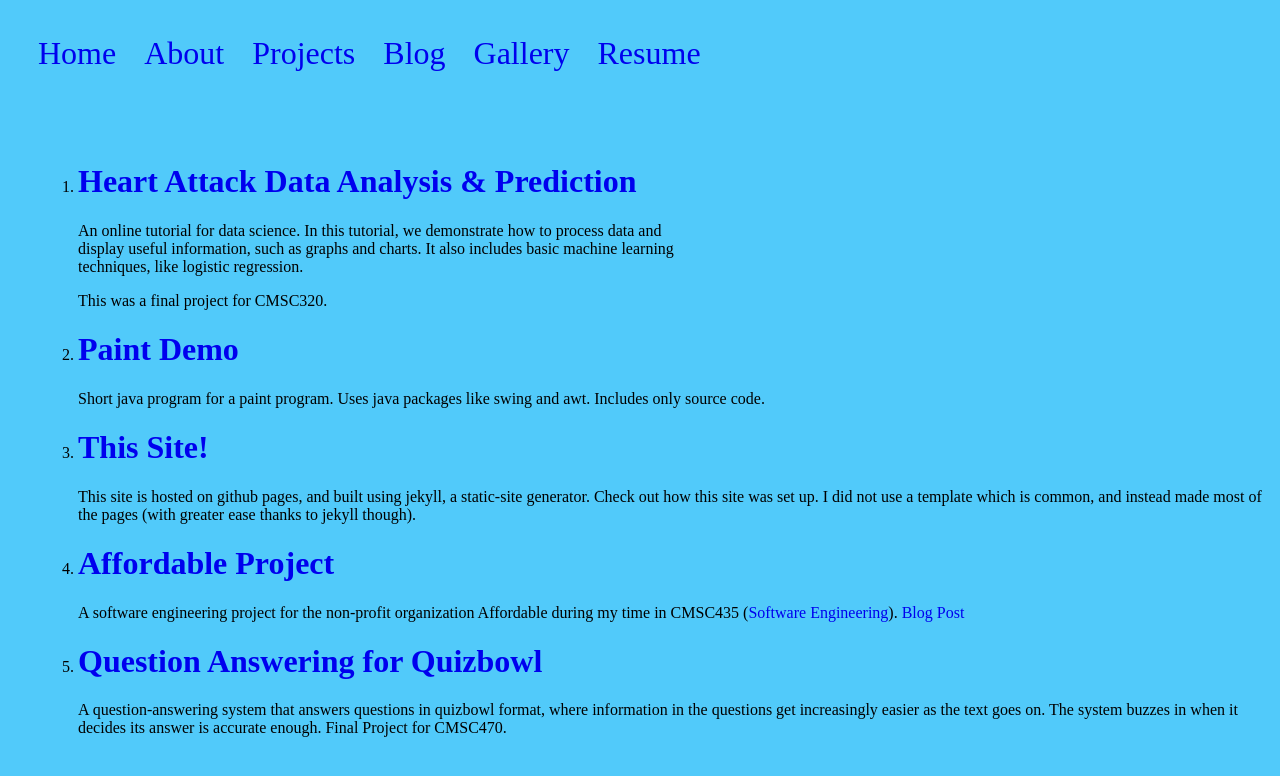
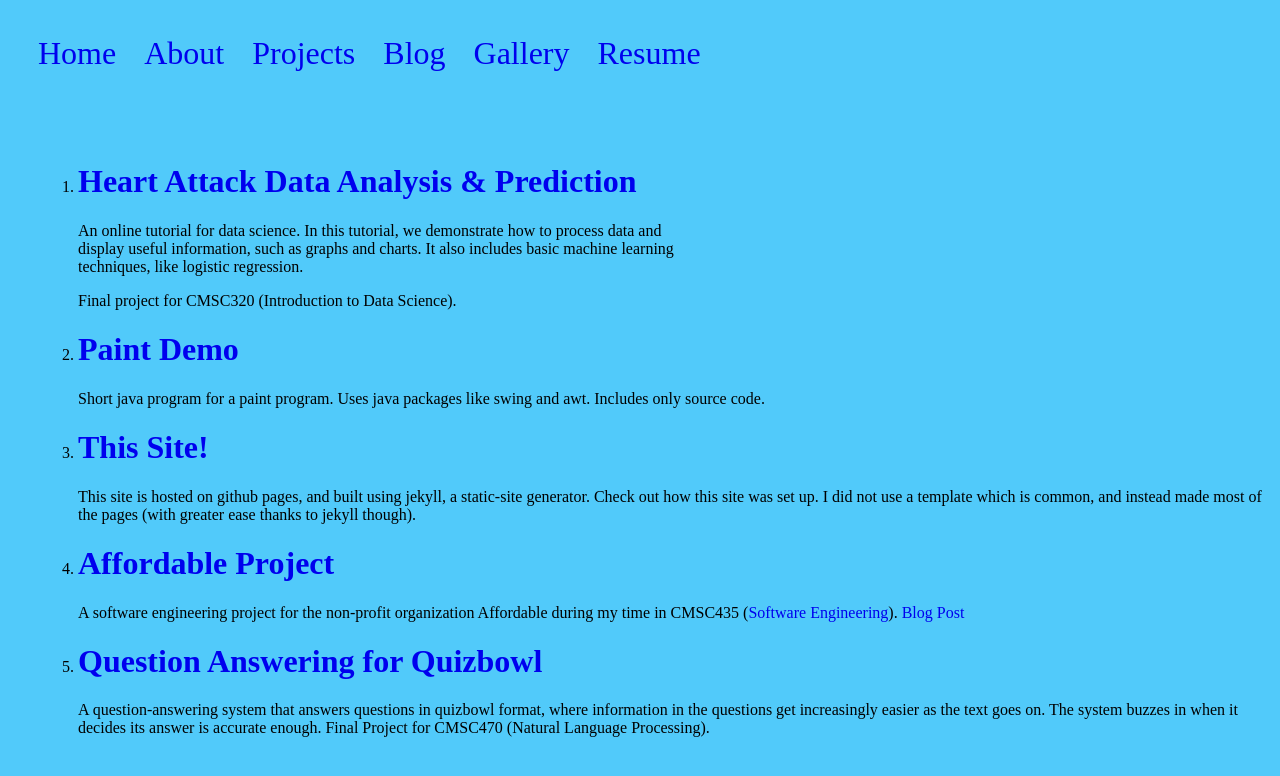
Before and after one commit to Andylovesmangos/andylovesmangos.github.io, a Jekyll site: the page built from projects.md, in a window 1280 px wide. Shown: the top 776 px of the page. Built offline with Jekyll 4.4.1, drawn with Linux system fonts in a browser that asks for light colours.

Commit message:
Update projects.md

```diff
--- a/projects.md
+++ b/projects.md
@@ -8,7 +8,7 @@ title: Projects
 <li> <h1> <a href="https://andylovesmangos.github.io/heartattack-data-analysis/"> Heart Attack Data Analysis & Prediction </a> </h1> </li>
 <p style="width:50%">An online tutorial for data science. In this tutorial, we demonstrate how to process data and display useful information, such as graphs and charts. It also includes basic machine learning techniques, like logistic regression.</p>
 
-This was a final project for CMSC320.
+Final project for CMSC320 (Introduction to Data Science).
 
 <li> <h1> <a href="https://github.com/Andylovesmangos/PaintDemo"> Paint Demo </a> </h1> </li>
 Short java program for a paint program. Uses java packages like swing and awt. Includes only source code.
@@ -20,6 +20,8 @@ This site is hosted on github pages, and built using jekyll, a static-site gener
 A software engineering project for the non-profit organization Affordable during my time in CMSC435 (<a href="https://seam.cs.umd.edu/">Software Engineering</a>). <a href= "https://blog.affordhealth.org/2022/01/06/ai-filtering-algorithms-predict-best-candidate-for-medical-aid/"> Blog Post </a>
 
 <li> <h1> <a href="https://github.com/Andylovesmangos/Question-AnsweringNLP"> Question Answering for Quizbowl </a> </h1> </li>
-A question-answering system that answers questions in quizbowl format, where information in the questions get increasingly easier as the text goes on. The system buzzes in when it decides its answer is accurate enough. Final Project for CMSC470.
+A question-answering system that answers questions in quizbowl format, where information in the questions get increasingly easier as the text goes on. The system buzzes in when it decides its answer is accurate enough.
+
+Final Project for CMSC470 (Natural Language Processing).
 
 </ol>
```
